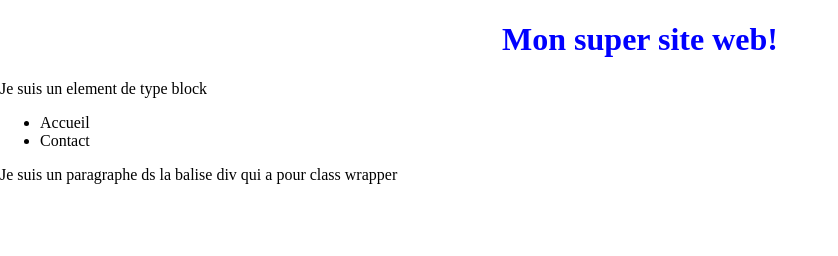
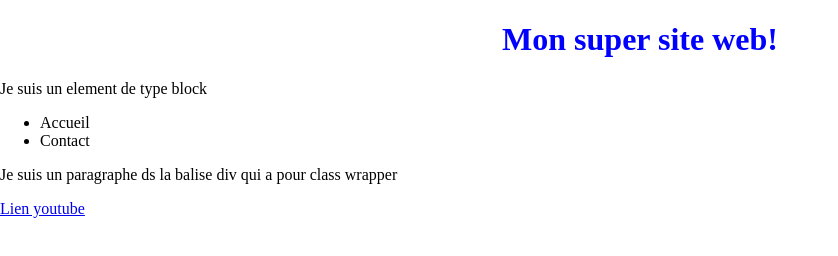
Before and after one commit to kevinkalenga/Formation-Git, a plain HTML site: page index.html in a window 1280 px wide. Shown: the whole page, without its empty margins (0-838 px from the left). Drawn offline with Linux system fonts and the light colour scheme.

Commit message:
Youtube link included into div wrapper

```diff
--- a/index.html
+++ b/index.html
@@ -16,6 +16,7 @@
     </ul>
     <div class="wrapper">
       <p>Je suis un paragraphe ds la balise div qui a pour class wrapper</p>
+      <a href="https://www.youtube.com" target="_blank">Lien youtube</a>
     </div>
   </body>
 </html>
```
